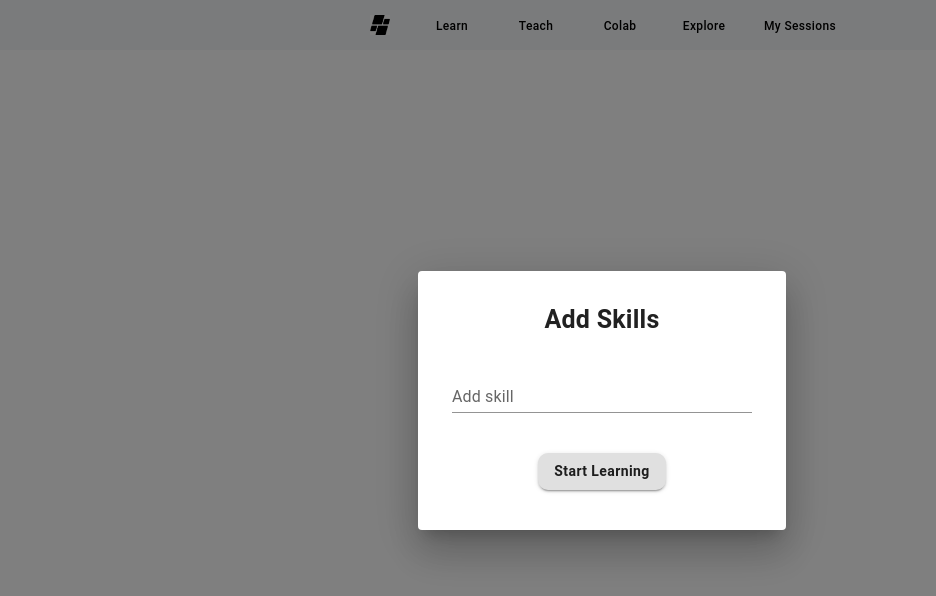
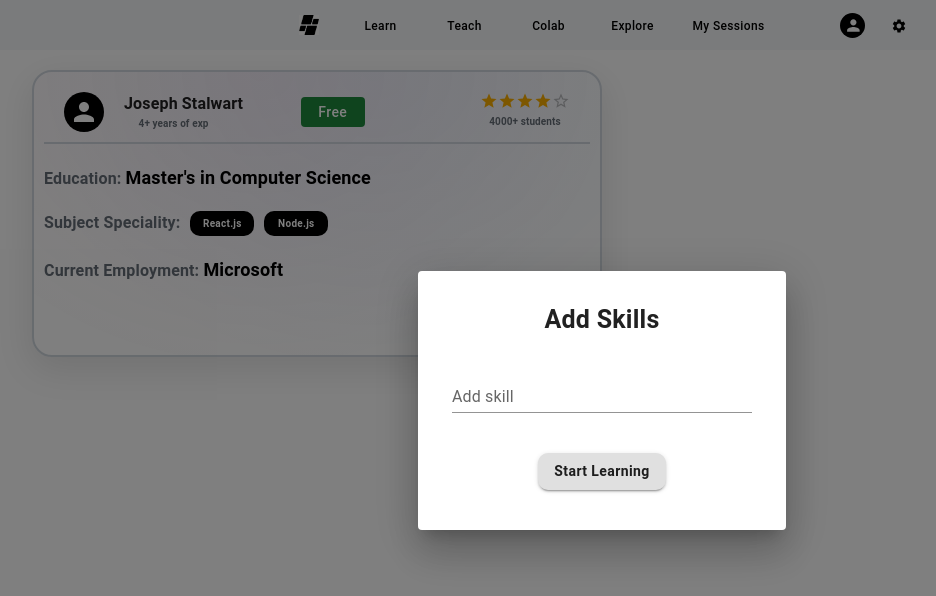
Before and after one commit to kunduanshuman07/SkillExchangePlatform, a React (Create React App) app in the folder fe/: page / in a window 1280 px wide. Shown: the top 596 px of the page, without its empty margins (38-974 px from the left). Built offline with nearby package versions, Linux system fonts and the light colour scheme; the HTML template or start-up script is replaced by a standard one.

Commit message:
Learn Page tile

```diff
--- a/fe/src/Routes.jsx
+++ b/fe/src/Routes.jsx
@@ -8,7 +8,7 @@ const RoutesJS = () => {
         <Routes>
             <Route path='/register' element={<RegisterPage />} />
             <Route path='/login' element={<LoginPage />} />
-            <Route path='/' element={<UserLayout />} />
+            <Route path='/*' element={<UserLayout />} />
         </Routes>
     )
 }
--- a/fe/src/components/AppBarComponent.jsx
+++ b/fe/src/components/AppBarComponent.jsx
@@ -4,14 +4,18 @@ import AppBar from '@mui/material/AppBar';
 import CssBaseline from '@mui/material/CssBaseline';
 import Toolbar from '@mui/material/Toolbar';
 import Container from '@mui/material/Container';
-import { Button, IconButton, Tooltip} from '@mui/material';
+import { Avatar, Button, IconButton, Tooltip } from '@mui/material';
 import styled from "styled-components";
 import ConnectWithoutContactIcon from '@mui/icons-material/ConnectWithoutContact';
 import InfoIcon from '@mui/icons-material/Info';
 import Logo from "../assets/Logo.png";
 import { useNavigate } from 'react-router-dom';
+import SettingsIcon from '@mui/icons-material/Settings';
 export const AppBarComponent = ({ callFrom }) => {
     const navigate = useNavigate();
+    const handleLearn = () => {
+        navigate('/learn')
+    }
     const handleTeach = () => {
         navigate('/teach')
     }
@@ -23,7 +27,7 @@ export const AppBarComponent = ({ callFrom }) => {
             <Box sx={{ display: 'flex' }}>
                 <CssBaseline />
                 <AppBar position="fixed" sx={{ zIndex: (theme) => theme.zIndex.drawer + 1, backgroundColor: "#f6f8fa", color: "black", boxShadow: "none", height: "50px" }}>
-                    <Container maxWidth="xl" style={{marginTop: "-6px"}}>
+                    <Container maxWidth="xl" style={{ marginTop: "-6px" }}>
                         <Toolbar disableGutters>
                             {['Register', 'Login'].includes(callFrom) ?
                                 <>
@@ -46,7 +50,7 @@ export const AppBarComponent = ({ callFrom }) => {
                                         <img src={Logo} alt="logo" width={20} height={20} className='logo' />
                                     </Box>
                                     <Box>
-                                        <Button className='tabs'>Learn</Button>
+                                        <Button className='tabs' onClick={handleLearn}>Learn</Button>
                                     </Box>
                                     <Box>
                                         <Button className='tabs' onClick={handleTeach}>Teach</Button>
@@ -60,8 +64,20 @@ export const AppBarComponent = ({ callFrom }) => {
                                     <Box>
                                         <Button className='tabs'>My Sessions</Button>
                                     </Box>
-                                </Box>}
-
+                                    <Box>
+                                        <Tooltip title='My Profile'>
+                                            <IconButton className='avatar'>
+                                                <Avatar style={{ width: "25px", height: "25px", backgroundColor: "black" }} />
+                                            </IconButton>
+                                        </Tooltip>
+                                    </Box>
+                                    <Box>
+                                        <IconButton className='tabs'>
+                                            <SettingsIcon style={{ fontSize: "16px" }} />
+                                        </IconButton>
+                                    </Box>
+                                </Box>
+                            }
                         </Toolbar>
                     </Container>
                 </AppBar>
@@ -116,6 +132,9 @@ const Root = styled.div`
         margin: 10px;
         font-size: 12px;
     }
+    .avatar{
+        margin: 5px 0px 0px 50px;
+    }
 `
 
 export default AppBarComponent;
--- a/fe/src/container/Userlayout.jsx
+++ b/fe/src/container/Userlayout.jsx
@@ -12,6 +12,7 @@ const Userlayout = () => {
         <div className='content'>
           <Routes>
             <Route path='/' element={<LearnPage />}/>
+            <Route path='/learn' element={<LearnPage />}/>
             <Route path='/teach' element={<TeachPage />}/>
           </Routes>
         </div>
--- a/fe/src/pages/LearnPage.jsx
+++ b/fe/src/pages/LearnPage.jsx
@@ -1,14 +1,171 @@
-import { Box } from '@mui/material';
-import React, {useState} from 'react'
+import { Avatar, Box, Button, Rating, Typography } from '@mui/material';
+import React, { useState } from 'react'
 import PrefDialog from '../components/PrefDialog';
-
+import styled from 'styled-components';
 const LearnPage = () => {
-   const [prefDialog, setPrefDialog] = useState(true);
+  const [prefDialog, setPrefDialog] = useState(true);
   return (
-    <Box>
-      {prefDialog && <PrefDialog setPrefDialog={setPrefDialog}/>}
-    </Box>
+    <Root>
+      {prefDialog && <PrefDialog setPrefDialog={setPrefDialog} />}
+      <Box className='container'>
+        <Box className='learning-tile'>
+          <Box className='tutor-header'>
+            <Avatar className='avatar' />
+            <Box className='tutor'>
+              <Typography className='tutor-name'>Joseph Stalwart</Typography>
+              <Typography className='tutor-exp'>4+ years of exp</Typography>
+            </Box>
+            <Button className='free-paid-btn'>Free</Button>
+            <Box className='rating-info'>
+              <Rating className='rating' readOnly value={4} size='small' />
+              <Typography className='rating-text'>4000+ students</Typography>
+            </Box>
+          </Box>
+          <Box className='tutor-desc'>
+            <Typography className='tutor-ed'>Education: <span className='tutor-ed-text'>Master's in Computer Science</span></Typography>
+            <Box className='subjects'>
+              <Typography className='subject-sp'>Subject Speciality: </Typography>
+              <Button className='sub-btn'>React.js</Button>
+              <Button className='sub-btn'>Node.js</Button>
+            </Box>
+            <Typography className='tutor-emp'>Current Employment: <span className='tutor-emp-text'>Microsoft</span></Typography>
+          </Box>
+          <Button className='connect-btn'>Connect</Button>
+        </Box>
+      </Box>
+    </Root>
   )
 }
 
+const Root = styled.div`
+  .container{
+    display: flex;
+    flex-direction: column;
+    width: 100%;
+  }
+  .learning-tile{
+    background: var(--light-grad-pink-blue, radial-gradient(ellipse at 40% 0%, #bf398910 0, transparent 75%), radial-gradient(ellipse at 60% 0%, #096bde10 0, transparent 75%));
+    border: 2px solid #d0d7de;
+    border-radius: 10px;
+    width: 50%;
+    padding: 10px;
+    border-radius: 20px;
+    box-shadow: 0px 11px 35px 2px rgba(0, 0, 0, 0.1);
+    display: flex;
+    flex-direction: column;
+    cursor: pointer;
+  }
+  .avatar{
+    background-color: black;
+    margin-left: 20px;
+  }
+  .tutor{
+    display: flex;
+    flex-direction: column;
+  }
+  .tutor-header{
+    display: flex;
+    padding: 10px 0px;
+    border-bottom: 2px solid #d0d7de;
+  }
+  .tutor-name{
+    margin-left: 20px;
+    font-size: 16px;
+    font-weight: bold;
+  }
+  .tutor-exp{
+    margin: 0px auto;
+    font-size: 10px;
+    color: #656d76;
+    font-weight: bold;
+  }
+  .free-paid-btn{
+    background-color: #1f883d;
+    color: white;
+    height: 30px;
+    margin: auto;
+    text-transform: none;
+    &:hover{
+      background-color: #1f883d;
+    color: white;
+    }
+  }
+  .rating-info{
+    display: flex;
+    flex-direction: column;
+    margin-left: auto;
+    margin-right: 20px;
+  }
+  .rating{
+
+  }
+  .rating-text{
+    font-size: 10px;
+    color: #656d76;
+    margin: auto;
+    font-weight: bold;
+  }
+  .tutor-desc{
+    display: flex;
+    flex-direction: column;
+    margin-top: 20px;
+  }
+  .tutor-ed{
+    font-size: 16px;
+    font-weight: bold;
+    color: #656d76;
+  }
+  .tutor-ed-text{
+    font-size: 18px;
+    color: black;
+  }
+  .subjects{
+    display: flex;
+    margin-top: 20px;
+  }
+  .subject-sp{
+    font-size: 16px;
+    font-weight: bold;
+    color: #656d76;
+  }
+  .sub-btn{
+    background-color: black;
+    color: white;
+    border-radius: 10px;
+    text-transform: none;
+    height: 25px;
+    margin-left: 10px;
+    font-size: 10px;
+    font-weight: bold;
+    &:hover{
+      background-color: black;
+    color: white;
+    }
+  }
+  .tutor-emp{
+    margin-top: 20px;
+    font-size: 16px;
+    font-weight: bold;
+    color: #656d76;
+  }
+  .tutor-emp-text{
+    font-size: 18px;
+    color: black;
+  }
+  .connect-btn{
+    background-color: #0969da;
+    color: white;
+    text-transform: none;
+    font-size: 15px;
+    padding: 3px 15px;
+    border-radius: 5px;
+    &:hover{
+      background-color: #0969da;
+      color: white;
+    }
+    font-weight: bold;
+    margin: 20px 20px 10px auto;
+  }
+`
+
 export default LearnPage
```
